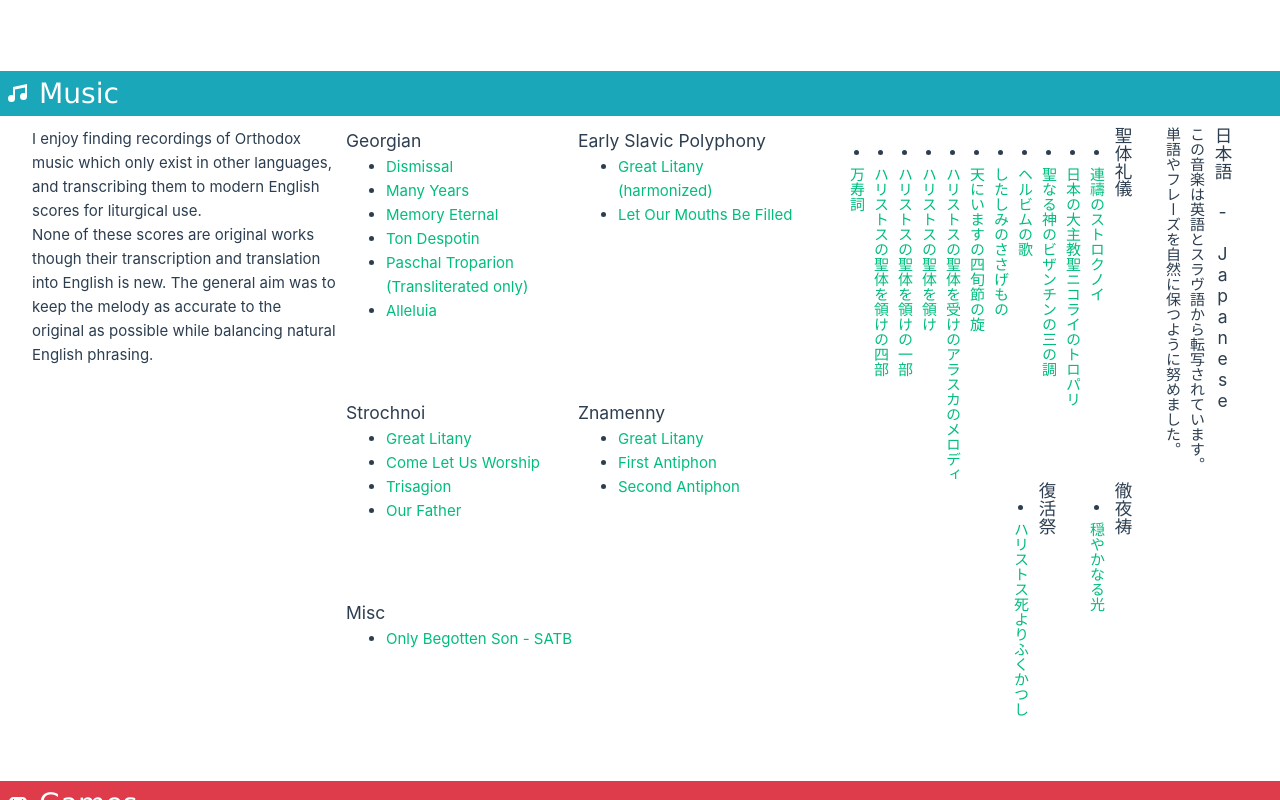
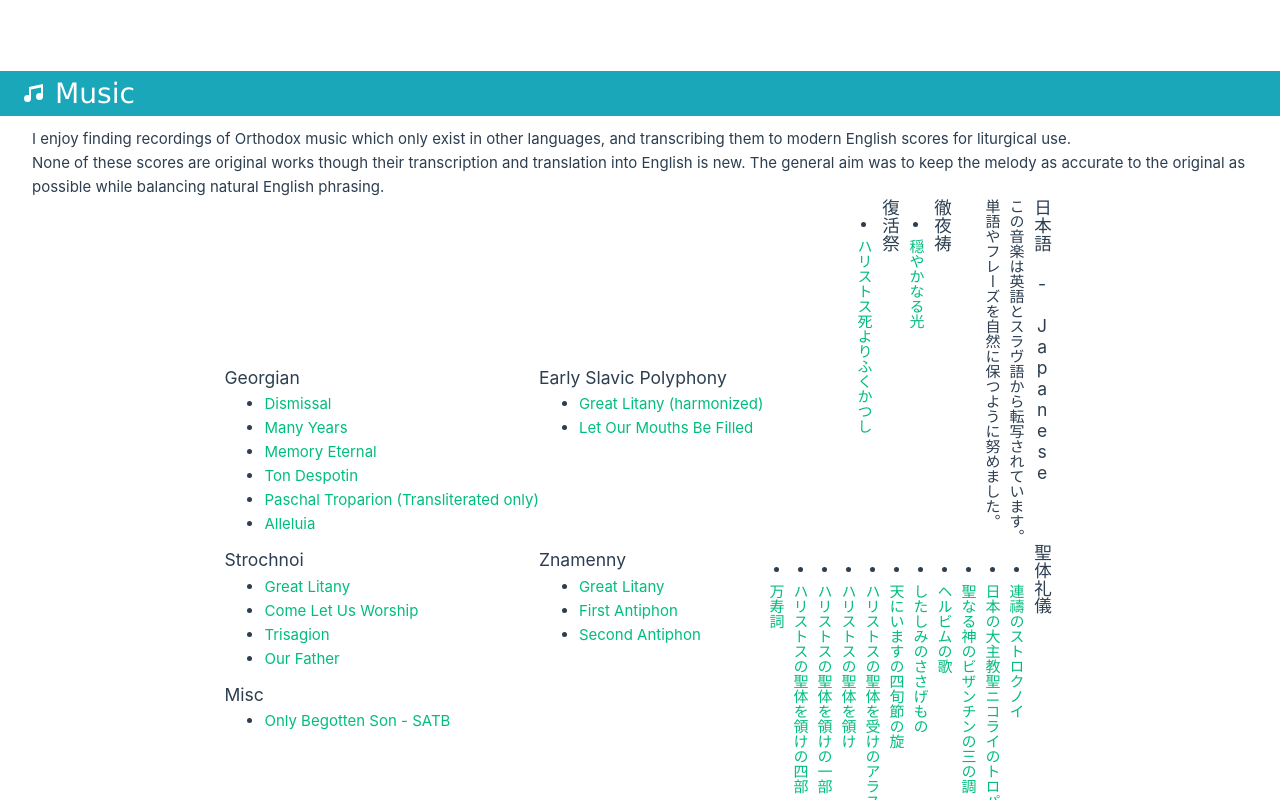
Before and after one commit to dlkulp/dlkulp.github.io, a Vue app: page / in a window 1280 px wide. Shown: the part 620-1420 px from the top of the page. Built offline with nearby package versions, Linux system fonts and the light colour scheme.

Commit message:
Fix mobile styling

```diff
--- a/package.json
+++ b/package.json
@@ -4,7 +4,7 @@
   "description": "My personal site",
   "private": false,
   "scripts": {
-    "dev": "vite",
+    "dev": "vite --host",
     "build": "vite build",
     "preview": "vite preview"
   },
--- a/src/App.vue
+++ b/src/App.vue
@@ -18,6 +18,7 @@ import ChurchIcon from "./components/icons/IconChurch.vue";
 				<p>I enjoy finding recordings of Orthodox music which only exist in other languages, and transcribing them to modern English scores for liturgical use.</p>
 				<p>None of these scores are original works though their transcription and translation into English is new. The general aim was to keep the melody as accurate to the original as possible while balancing natural English phrasing.</p>
 			</div>
+			<div class="grid">
 				<div class="grid">
 					<article>
 						<h3>Georgian</h3>
@@ -62,12 +63,21 @@ import ChurchIcon from "./components/icons/IconChurch.vue";
 						</ul>
 					</article>
 				</div>
-			<div class="japanese">
+				<div class="grid japanese">
+					<article>
 						<h3>日本語 - Japanese</h3>
 						<p>この音楽は英語とスラヴ語から転写されています。</p>
 						<p>単語やフレーズを自然に保つように努めました。</p>
 						<br />
-				<div class="grid">
+						<h3>徹夜祷</h3>
+						<ul>
+							<li><a target="_blank" href="/scores/日本語/穏やかなる光.pdf">穏やかなる光</a></li><!--O Gladsome Light w/ transliteration-->
+						</ul>
+						<h3>復活祭</h3>
+						<ul>
+							<li><a target="_blank" href="/scores/日本語/ハリストス死よりふくかつし.pdf">ハリストス死よりふくかつし</a></li><!--Paschal troparion w/ transliteration-->
+						</ul>
+					</article>
 					<article>
 						<h3>聖体礼儀</h3>
 						<ul>
@@ -84,17 +94,7 @@ import ChurchIcon from "./components/icons/IconChurch.vue";
 							<li><a target="_blank" href="/scores/日本語/万寿詞.pdf">万寿詞</a></li>
 						</ul>
 					</article>
-					<article>
-						<h3>徹夜祷</h3>
-						<ul>
-							<li><a target="_blank" href="/scores/日本語/穏やかなる光.pdf">穏やかなる光</a></li><!--O Gladsome Light w/ transliteration-->
-						</ul>
-						<br />
-						<h3>復活祭</h3>
-						<ul>
-							<li><a target="_blank" href="/scores/日本語/ハリストス死よりふくかつし.pdf">ハリストス死よりふくかつし</a></li><!--Paschal troparion w/ transliteration-->
-						</ul>
-					</article>
+
 				</div>
 			</div>
 		</div>
@@ -137,21 +137,18 @@ import ChurchIcon from "./components/icons/IconChurch.vue";
 <style scoped>
 .content {
 	margin-top: 5.5rem;
-	display: inline-grid;
-	grid-template-columns: auto;
-	column-gap: 10px;
-	row-gap: 20px;
 }
 
 .japanese {
 	writing-mode: vertical-rl;
 	text-orientation: upright;
+	grid-template-columns: auto auto !important;
 }
 
 .grid {
-	display: inline-grid;
-	grid-template-columns: auto auto;
-	place-content: left;
+	display: grid;
+	grid-template-columns: auto;
+	place-content: center;
 	row-gap: 10px;
 }
 
@@ -174,5 +171,11 @@ footer p {
 		margin-top: 3.5rem;
 		grid-template-columns: 25% 37.5% 37.5%;
 	}
+	.grid {
+		grid-template-columns: auto auto;
+	}
+	.japanese {
+		grid-template-columns: auto auto auto !important;
+	}
 }
 </style>
--- a/src/components/Overview.vue
+++ b/src/components/Overview.vue
@@ -69,7 +69,7 @@ import GameIcon from "./icons/IconGame.vue";
 	padding: 2rem;
 	display: inline-grid;
 	place-items: center;
-	grid-template-columns: auto auto;
+	grid-template-columns: auto;
 }
 
 .overview header {
@@ -97,5 +97,9 @@ import GameIcon from "./icons/IconGame.vue";
 		place-items: flex-start;
 		flex-wrap: wrap;
 	}
+
+	.overview .center {
+		grid-template-columns: auto auto;
+	}
 }
 </style>
--- a/src/components/PageSection.vue
+++ b/src/components/PageSection.vue
@@ -23,8 +23,8 @@ onMounted(() => header.value.style.backgroundColor = `#${props.color}`);
 <style scoped>
 header {
 	position: absolute;
-	left: -2rem;
-	width: calc(100% + 2rem);
+	left: -1rem;
+	width: calc(100% + 1rem);
 	display: grid;
 	place-items: center;
 	align-items: center;
```
Lines whose indentation alone changed are shown as unchanged.
